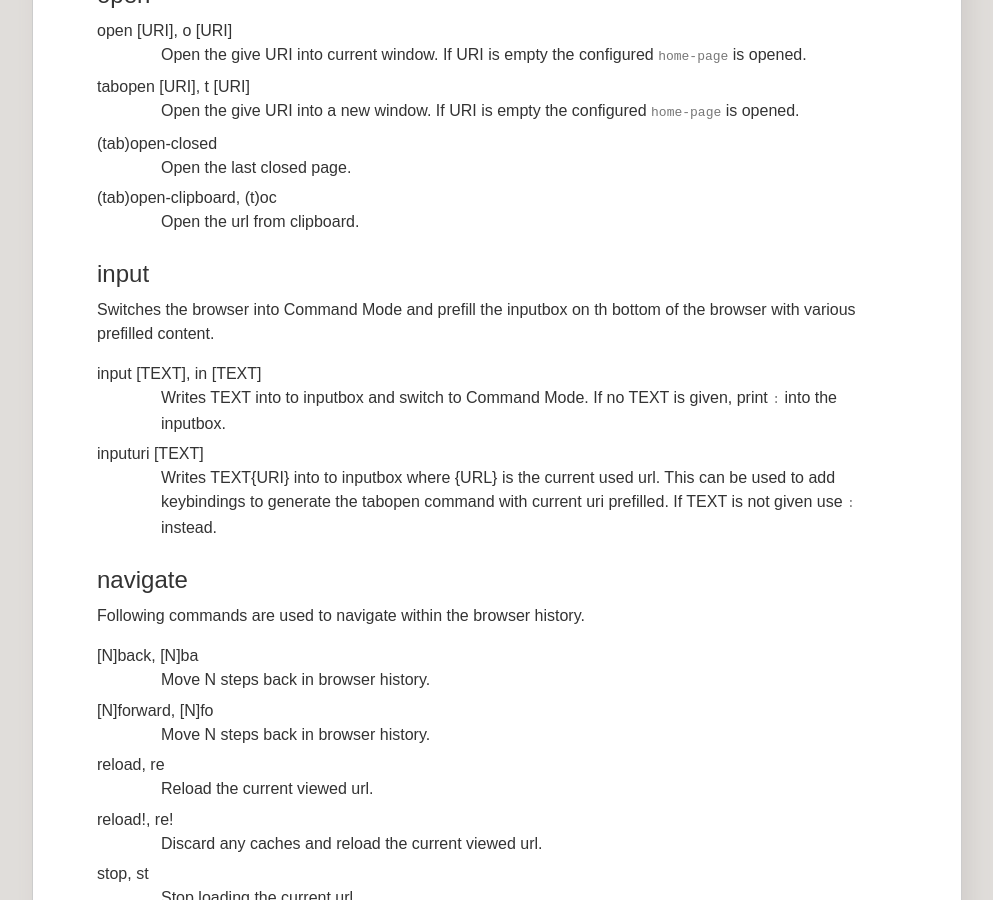
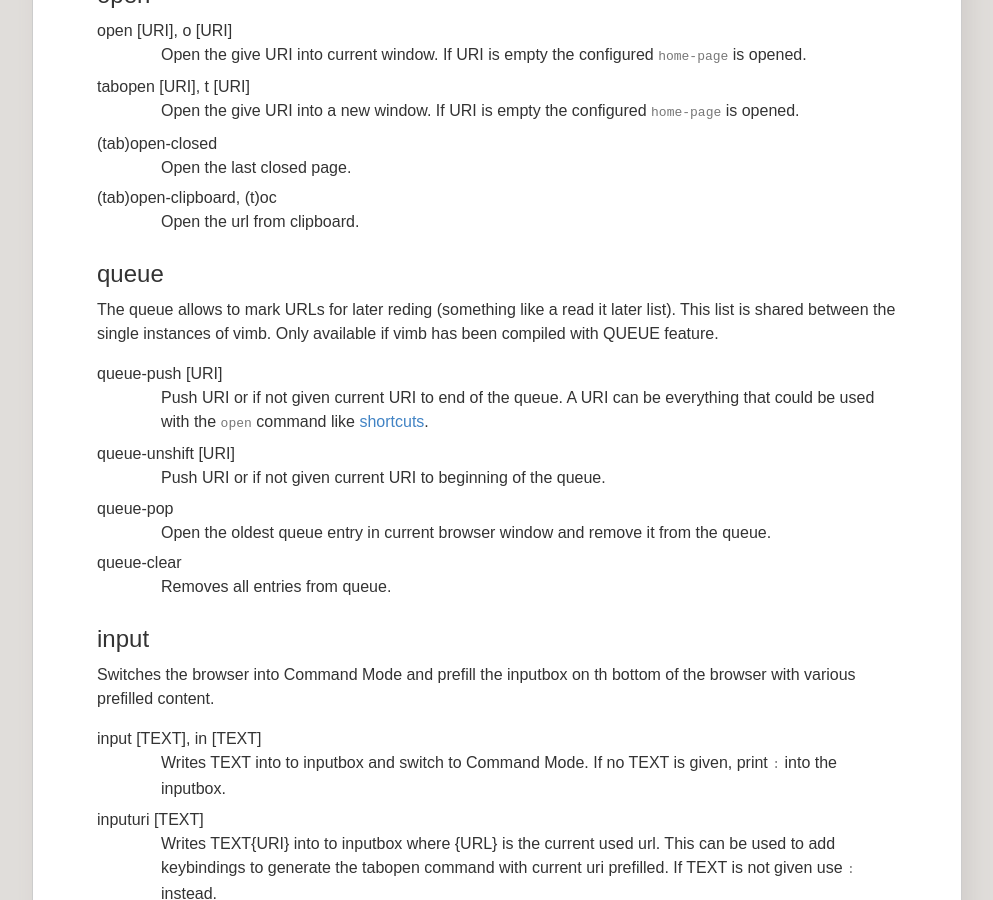
Before and after one commit to fanglingsu/vimb, a Jekyll site: the page built from commands.md, in a window 1280 px wide and 900 px high, scrolled down 370 px. Shown: the whole window, without its empty margins (143-1136 px from the left). Built offline with Jekyll 4.4.1, drawn with Linux system fonts in a browser that asks for light colours; some of the changed text lies outside the part shown.

Commit message:
Placed queue command at a more prominent place.
Added some internal links from the feature list to the command.

```diff
--- a/commands.md
+++ b/commands.md
@@ -17,6 +17,7 @@ Command Mode and therefore not callable directly. To use them too, they must be
 bound to the keybinding.
 
 ## open
+{:#open}
 open [URI], o [URI]
 : Open the give URI into current window. If URI is empty the configured
   `home-page` is opened.
@@ -31,8 +32,28 @@ tabopen [URI], t [URI]
 (tab)open-clipboard, (t)oc
 : Open the url from clipboard.
 
+## queue
+{:#queue}
+The queue allows to mark URLs for later reding (something like a read it later
+list). This list is shared between the single instances of vimb. Only available
+if vimb has been compiled with QUEUE feature.
+
+queue-push [URI]
+: Push URI or if not given current URI to end of the queue. A URI can be
+  everything that could be used with the `open` command like
+  [shortcuts](#shortcuts).
+
+queue-unshift [URI]
+: Push URI or if not given current URI to beginning of the queue.
+
+queue-pop
+: Open the oldest queue entry in current browser window and remove it from the queue.
+
+queue-clear
+: Removes all entries from queue.
+
 ## input
-
+{:#input}
 Switches the browser into Command Mode and prefill the inputbox on th bottom of
 the browser with various prefilled content.
 
@@ -46,7 +67,7 @@ inputuri [TEXT]
   prefilled. If TEXT is not given use `:` instead.
 
 ## navigate
-
+{:#navigate}
 Following commands are used to navigate within the browser history.
 
 [N]back, [N]ba
@@ -71,7 +92,7 @@ descent!
 : Go to the domain of the current opened page.
 
 ## scroll
-
+{:#scroll}
 Following commands are used to scroll ad jump within the current view.
 
 [N]jumpleft
@@ -115,7 +136,7 @@ Following commands are used to scroll ad jump within the current view.
 : Scroll the page N times the `scrollstep` to the end.
 
 ## keybinding
-
+{:#keybinding}
 nmap
 : Add a keybinding used in Normal Mode.
 
@@ -137,7 +158,7 @@ cunmap
 More about the [keybindings][].
 
 ## hints
-
+{:#hints}
 The hinting is the way to do what you would do with the mouse in common
 mouse-driven browsers. Open url, yank uri, save page and so on. If the hinting
 is started, the relevant elements on the page will be marked by numbered
@@ -187,7 +208,7 @@ prev, p
 : Focus next or previous hint if Hinting Mode is active.
 
 ## yank
-
+{:#yank}
 yank-uri, yu
 : Yank the current url to the primary and secondary clipboard.
 
@@ -195,6 +216,7 @@ yank-selection, ys
 : Yank the selected text into the primary and secondary clipboard.
 
 ## shortcuts
+{:#shortcuts}
 
 Shortcuts allows to open URL build up from a named template with additional
 parameters. If a shortcut named `dd` is defined, you can use it with `:open dd
@@ -223,7 +245,7 @@ shortcut-default SHORTCUT
   SHORTCUT is already in use or not to be able to set it.
 
 ## configuration
-
+{:#configuration}
 set VAR=VALUE
 : Set configuration values named by VAR. To set boolean variable you should use
   `on`, `off` or `true` and `false`. Colors are given as hexadecimal value like
@@ -253,7 +275,7 @@ zoomreset, zr
 : Reset the zoomlevel to the default value.
 
 ## history
-
+{:#history}
 hist-prev, hist-next
 : Prints the previous or next cammand or search query from history into
   inputbox. If there is already text in the input box this will be used to get
```
Also changed, not shown: other parts of commands.md (+0 -17 lines), index.md (+8 -4 lines).
